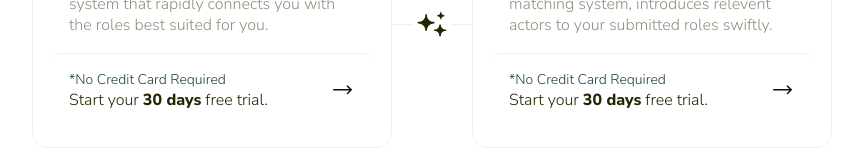
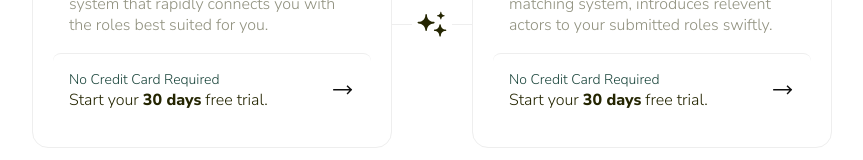
Before and after one commit to AlaaMX/Omni-landing, a Next.js app: page / in a window 1280 px wide. Shown: the part 627-787 px from the top of the page, without its empty margins (208-1071 px from the left). Built offline with nearby package versions, Linux system fonts and the light colour scheme.

Commit message:
first commit

```diff
--- a/components/TargetCard.js
+++ b/components/TargetCard.js
@@ -17,7 +17,7 @@ const TargetCard = ({ target, description, href, androidLink, appleLink, illustr
                 </div>
                 <Link href={href} className={styles.cta}>
                     <div>
-                        <div className={styles.accent_info}>*No Credit Card Required</div>
+                        <div className={styles.accent_info}>No Credit Card Required</div>
                         <div className={styles.cta_copy}>Start your <b>30 days</b> free trial.</div>
                     </div>
                     <svg className={styles.arrowIcon} width="25" height="25" viewBox="0 0 25 25" stroke="#0D0D0D" xmlns="http://www.w3.org/2000/svg">
```
